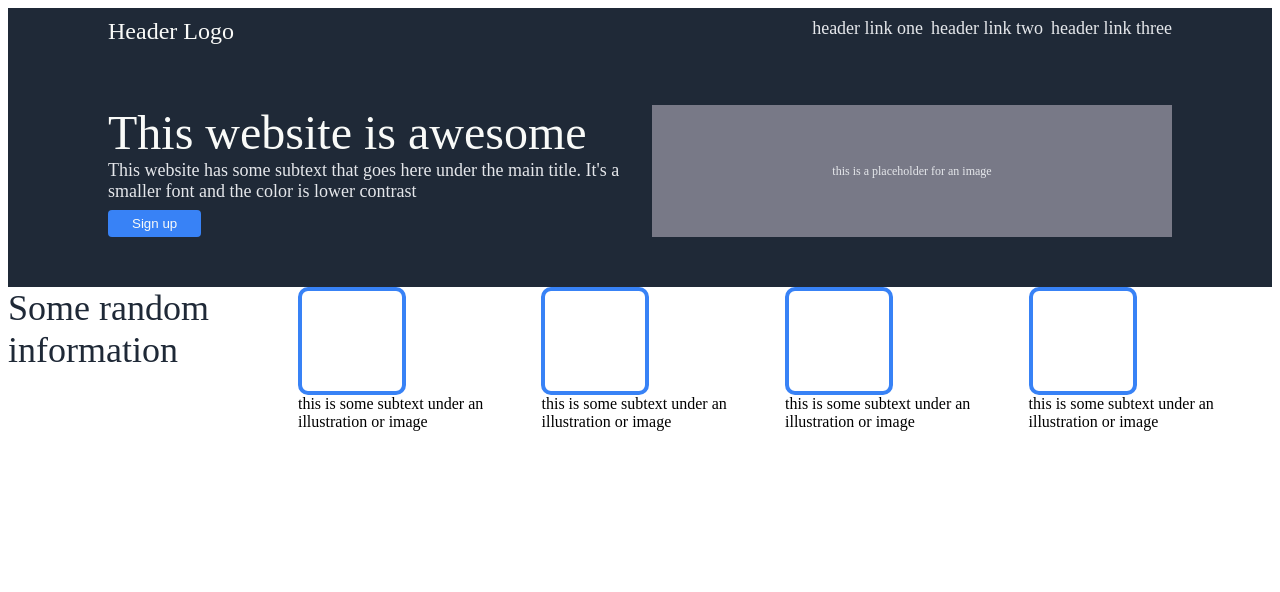
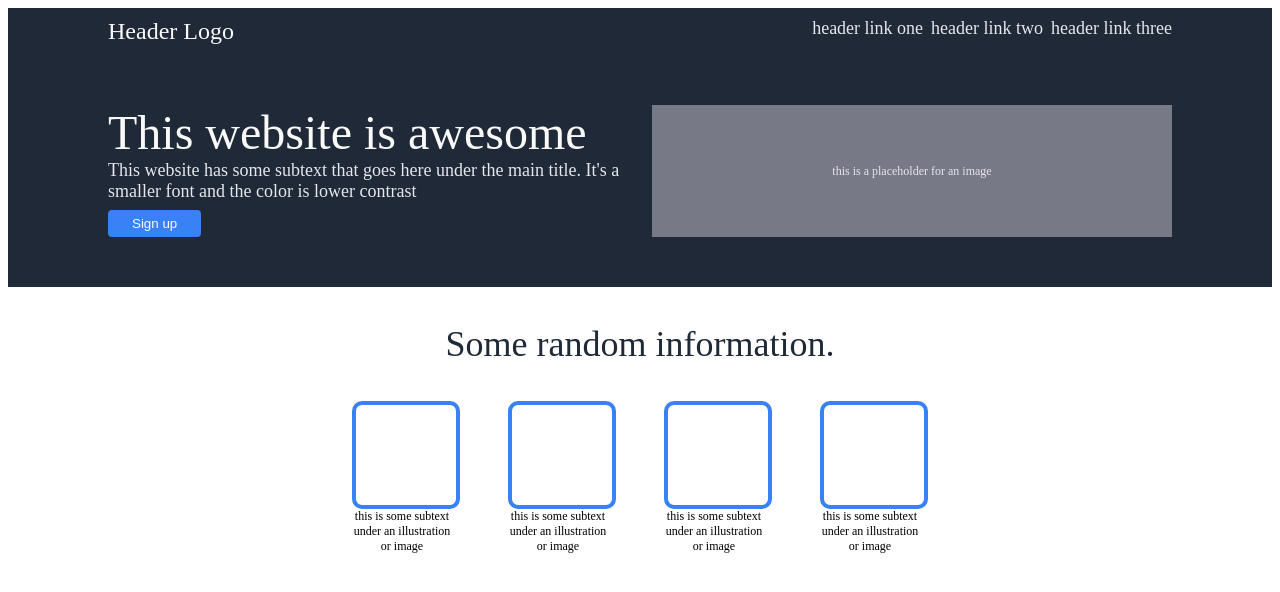
Before and after one commit to HiddenRaven/odin-LandingPage, a plain HTML site: page index.html in a window 1280 px wide. Drawn offline with Linux system fonts and the light colour scheme.

Commit message:
Complete section2

```diff
--- a/index.html
+++ b/index.html
@@ -28,7 +28,8 @@
             </div>
         </div>
         <div class="section2">
-            <div class="info_header">Some random information</div>
+            <div class="info_header">Some random information.</div>
+            <div class="container">
                 <div class="box_text">
                     <div class="img_box"></div>
                     <div class="text">this is some subtext under an illustration or image</div>
@@ -46,6 +47,7 @@
                     <div class="text">this is some subtext under an illustration or image</div>
                 </div>
             </div>
+        </div>
 
     </body>
 </html>
--- a/style.css
+++ b/style.css
@@ -73,12 +73,21 @@ button {
 }
 
 .section2 {
-    display: flex;
+    text-align: center;
+    padding: 0 100px;
 }
 
 .info_header {
     font-size: 36px;
     color: #1F2937;
+    padding: 36px;
+}
+
+.container {
+    display: flex;
+    justify-content: center;
+    margin-bottom: 48px;
+    gap: 48px;
 }
 
 .img_box {
@@ -87,3 +96,8 @@ button {
     border-radius: 10px;
     border: 4px solid #3882F6;
 }
+
+.text {
+    font-size: 12px;
+    width: 100px;
+}
```
Lines whose indentation alone changed are shown as unchanged.
